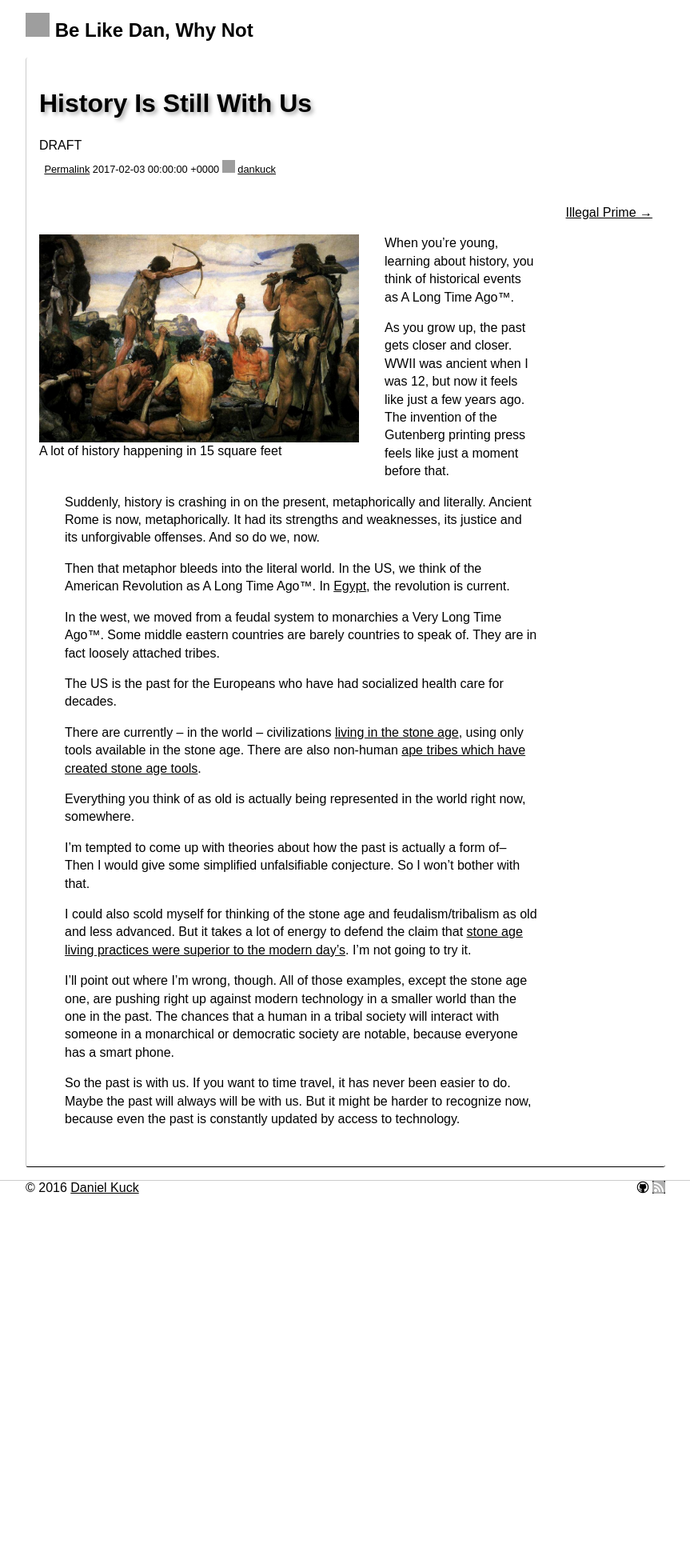
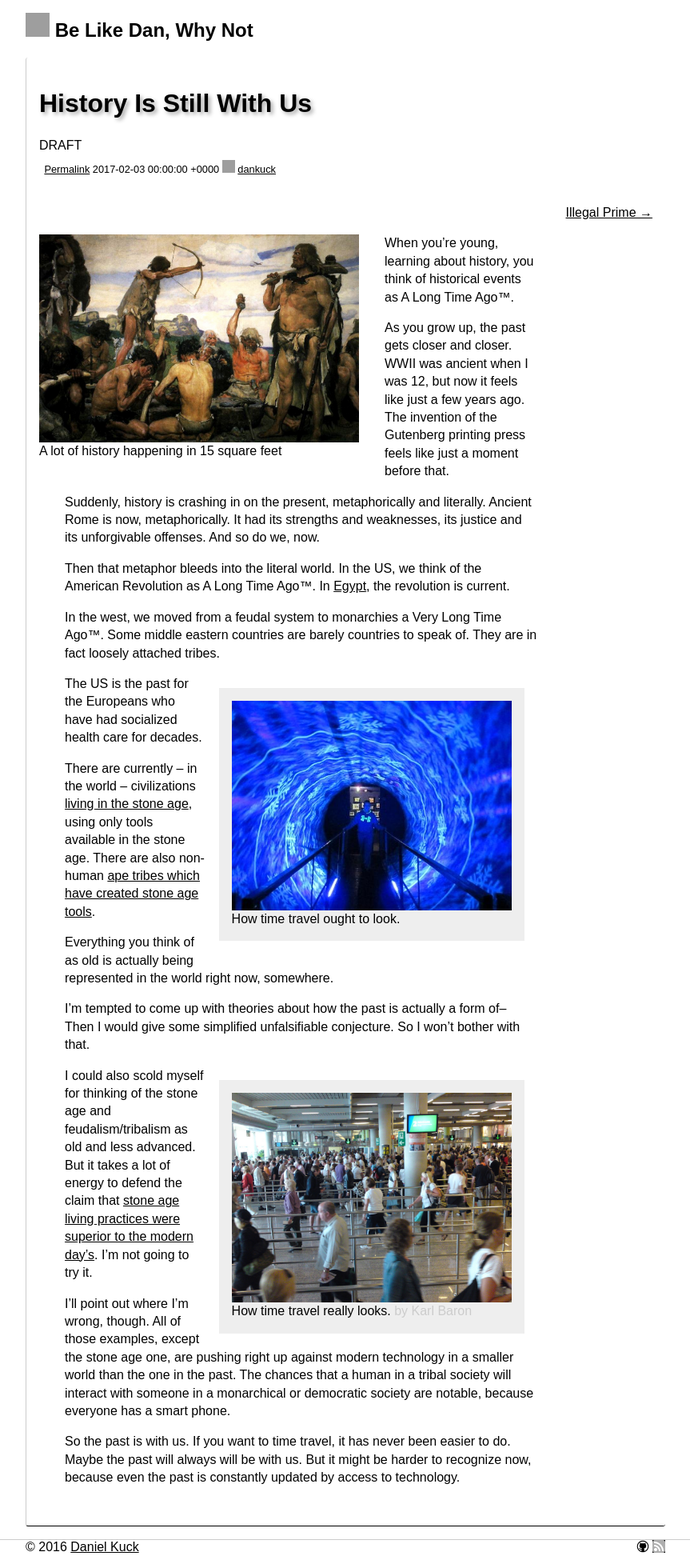
Before and after one commit to dankuck/dankuck.github.io, a Jekyll site: the page built from _posts/2017-02-03-history-is-now.md, in a window 1280 px wide. Shown: the whole page at 80% size, without its empty margins (208-1071 px from the left). Built offline with Jekyll 4.4.1, drawn with Linux system fonts in a browser that asks for light colours; before the commit the page ends 1496 px from its top, so only the background shows below that; grey boxes are pictures that could not be loaded.

Commit message:
Graphics

```diff
--- a/_posts/2017-02-03-history-is-now.md
+++ b/_posts/2017-02-03-history-is-now.md
@@ -17,6 +17,11 @@ Then that metaphor bleeds into the literal world. In the US, we think of the Ame
 
 In the west, we moved from a feudal system to monarchies a Very Long Time Ago™. Some middle eastern countries are barely countries to speak of. They are in fact loosely attached tribes.
 
+<div class="illustration">
+    <img src="/assets/time-traveling.jpg" />
+    How time travel ought to look.
+</div>
+
 The US is the past for the Europeans who have had socialized health care for decades.
 
 There are currently -- in the world -- civilizations <a href="https://en.wikipedia.org/wiki/Sentinelese">living in the stone age</a>, using only tools available in the stone age. There are also non-human <a href="http://www.bbc.com/earth/story/20150818-chimps-living-in-the-stone-age">ape tribes which have created stone age tools</a>.
@@ -25,6 +30,11 @@ Everything you think of as old is actually being represented in the world right
 
 I'm tempted to come up with theories about how the past is actually a form of-- Then I would give some simplified unfalsifiable conjecture. So I won't bother with that.
 
+<div class="illustration">
+    <img src="/assets/airport-lines.jpg" />
+    How time travel really looks. <a href="https://www.flickr.com/photos/kalleboo/3536493996" class="attribution">by Karl Baron</a>
+</div>
+
 I could also scold myself for thinking of the stone age and feudalism/tribalism as old and less advanced. But it takes a lot of energy to defend the claim that <a href="https://www.theguardian.com/books/2014/sep/05/were-we-happier-in-the-stone-age">stone age living practices were superior to the modern day's</a>. I'm not going to try it.
 
 I'll point out where I'm wrong, though. All of those examples, except the stone age one, are pushing right up against modern technology in a smaller world than the one in the past. The chances that a human in a tribal society will interact with someone in a monarchical or democratic society are notable, because everyone has a smart phone.
```
Also changed, not shown: assets/airport-lines.jpg (added), assets/time-traveling.jpg (added).
